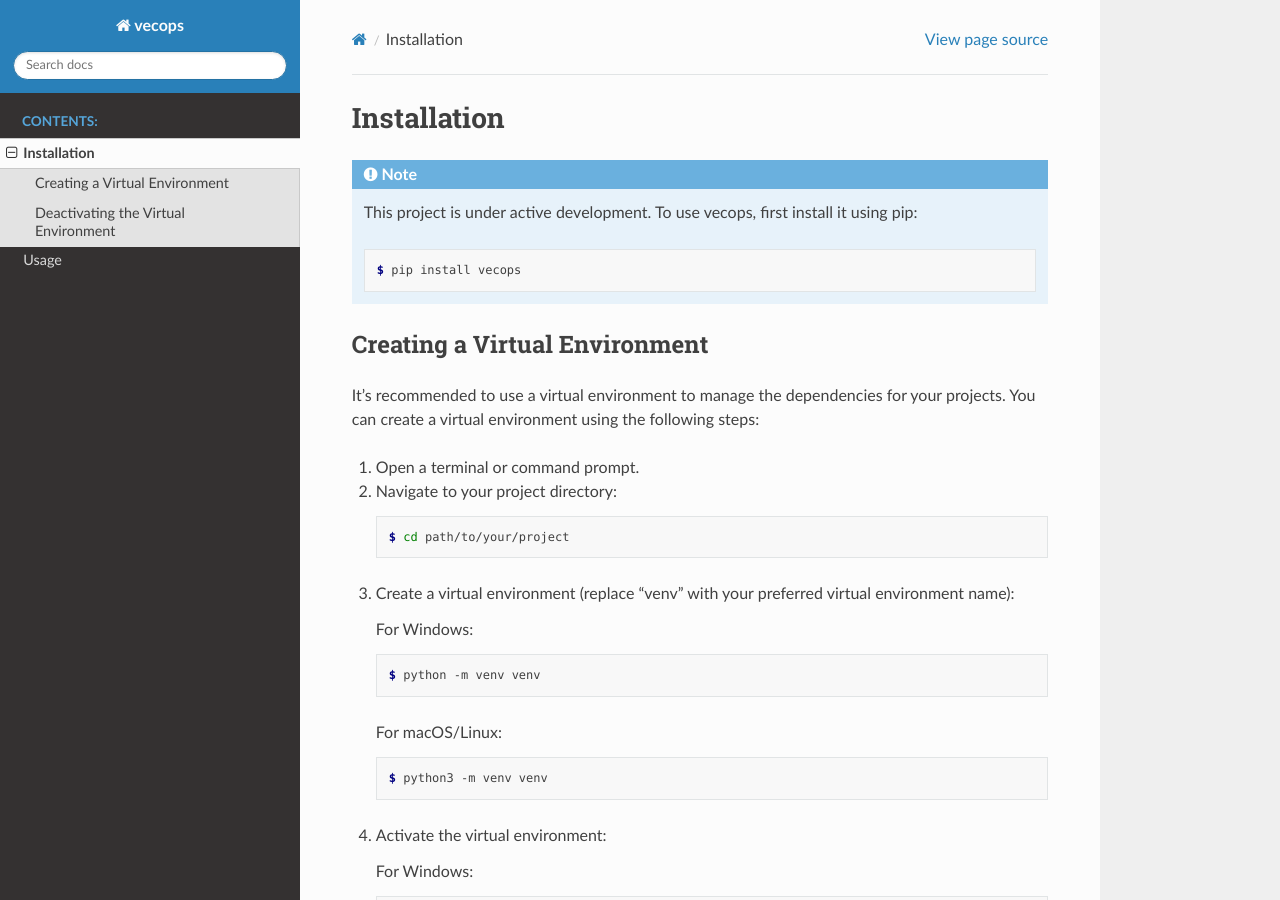
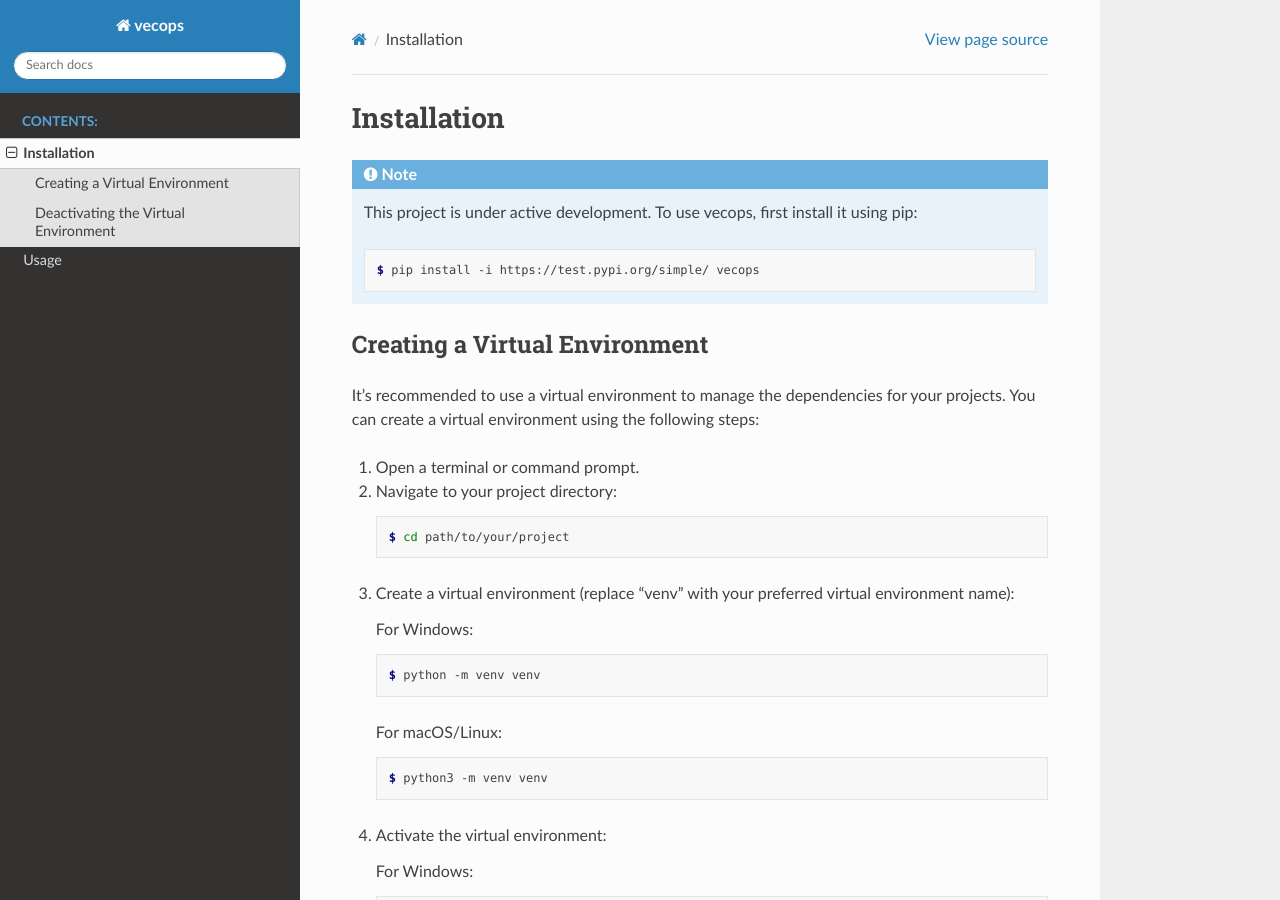
Before and after one commit to bkamantha/vecOps, a Sphinx documentation site: the page built from docs/source/installation.rst, in a window 1280 px wide and 900 px high. Built offline with Sphinx 7.4.7 and the Read the Docs theme 2.0.0, drawn with Linux system fonts in a browser that asks for light colours; part of the change alters nothing that is shown.

Commit message:
Update pip install command to use test PyPI repository

```diff
--- a/docs/source/installation.rst
+++ b/docs/source/installation.rst
@@ -7,7 +7,7 @@ Installation
 
    .. code-block:: console
 
-      $ pip install vecops
+      $ pip install -i https://test.pypi.org/simple/ vecops
 
 Creating a Virtual Environment
 -------------------------------
```
Also changed, not shown: docs/requirements.txt (renamed from requirements.txt).
